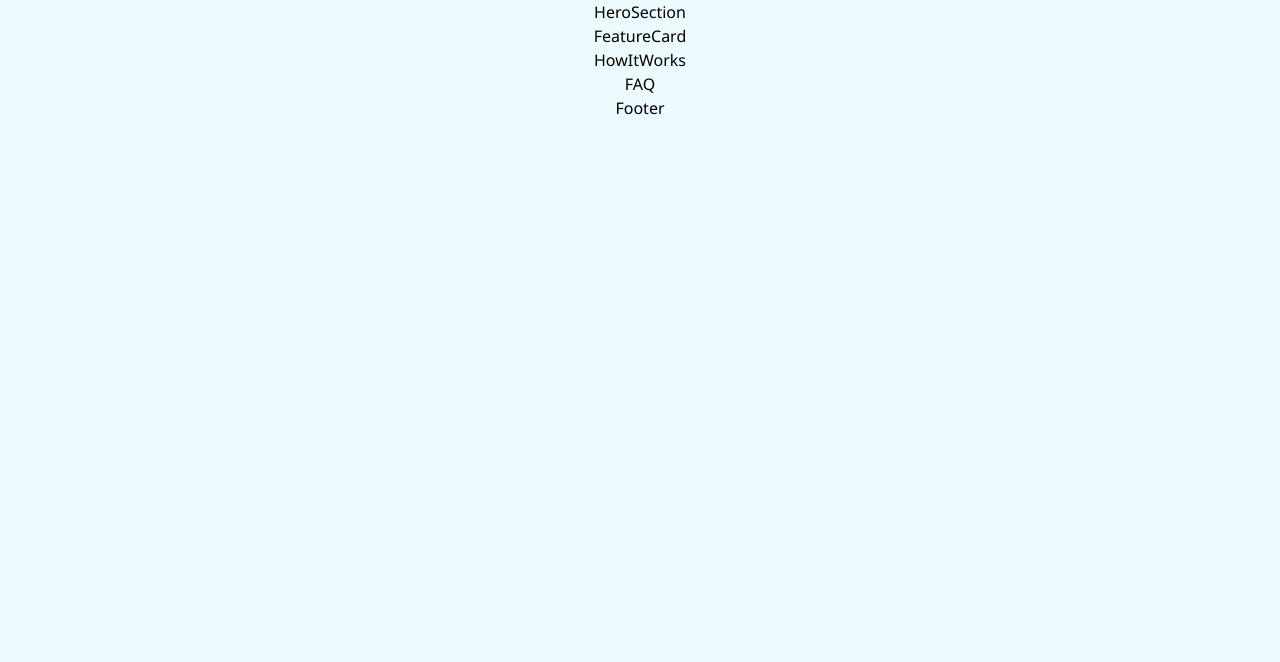
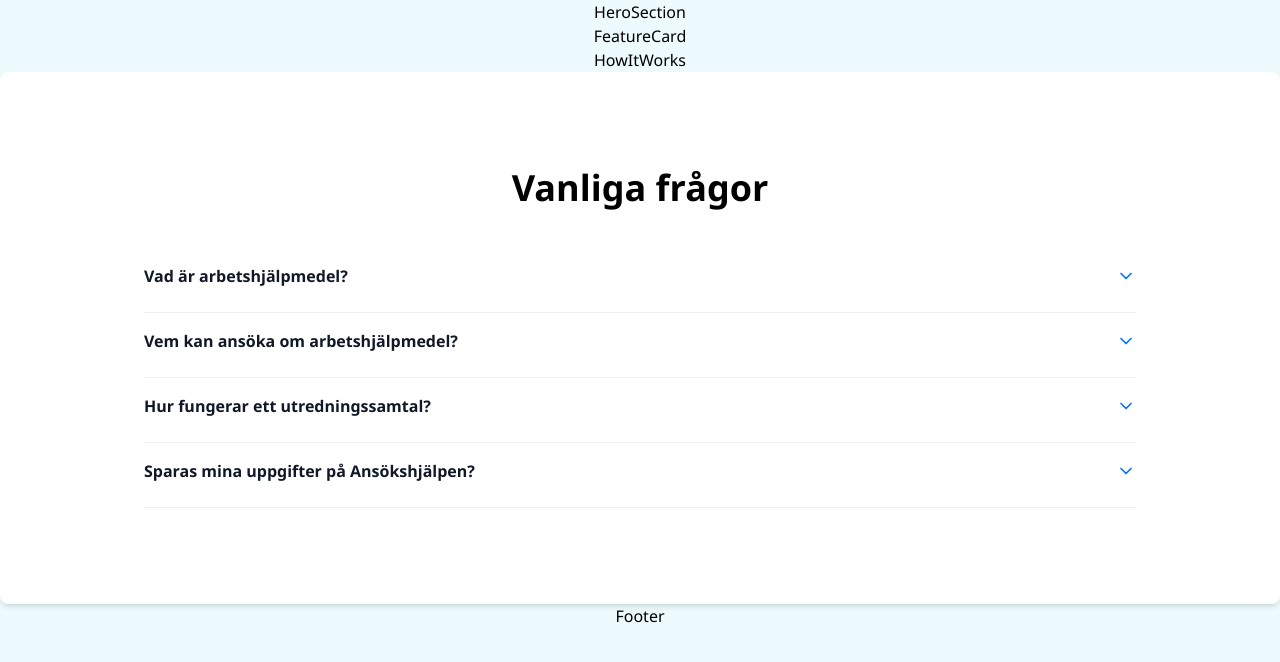
Before and after one commit to Gamefan00/chas_challenge, a Next.js app in the folder frontend/: page / in a window 1280 px wide. Shown: the top 662 px of the page. Built offline with nearby package versions, Linux system fonts and the light colour scheme.

Commit message:
Implement FAQ component with collapsible answers and animations

```diff
--- a/frontend/app/components/homepage/FAQ.jsx
+++ b/frontend/app/components/homepage/FAQ.jsx
@@ -1,7 +1,117 @@
-import React from "react";
+import { useState } from "react";
+import { motion, AnimatePresence } from "framer-motion";
 
 const FAQ = () => {
-  return <div>FAQ</div>;
+  const [openIndex, setOpenIndex] = useState(null);
+
+  // Array of FAQ data containing questions and their corresponding answers
+  const faqData = [
+    {
+      question: "Vad är arbetshjälpmedel?",
+      answer:
+        "Arbetshjälpmedel är produkter, verktyg eller anpassningar som gör det möjligt för personer med funktionsnedsättning att utföra sitt arbete. Det kan vara allt från ergonomiska möbler till specialiserad programvara eller tekniska hjälpmedel.",
+    },
+    {
+      question: "Vem kan ansöka om arbetshjälpmedel?",
+      answer:
+        "Personer med funktionsnedsättning som är anställda, egenföretagare, eller som ska börja ett arbete eller arbetsmarknadsutbildning kan ansöka om arbetshjälpmedel.",
+    },
+    {
+      question: "Hur fungerar ett utredningssamtal?",
+      answer:
+        "Ett utredningssamtal är ett möte där dina behov kartläggs. En handläggare träffar dig och eventuellt din arbetsgivare för att diskutera vilka hjälpmedel som kan underlätta ditt arbete. Samtalet kan ske på arbetsplatsen eller digitalt.",
+    },
+    {
+      question: "Sparas mina uppgifter på Ansökshjälpen?",
+      answer:
+        "Ja, dina uppgifter sparas säkert och i enlighet med GDPR. De används endast för att hantera din ansökan och kommer inte att delas med tredje part utan ditt samtycke.",
+    },
+  ];
+
+  // Function to toggle the visibility of an FAQ item's answer
+  const toggleFaq = (index) => {
+    setOpenIndex(index === openIndex ? null : index); // Close if already open, otherwise open the clicked item
+  };
+
+  return (
+    <div className="card bg-base-100 w-full shadow-md">
+      <div className="card-body p-12 md:px-36 md:py-24">
+        <motion.h6
+          className="mb-8 text-center text-4xl font-bold"
+          initial={{ opacity: 0, y: -10 }}
+          animate={{ opacity: 1, y: 0 }}
+          transition={{ duration: 0.5 }}
+        >
+          Vanliga frågor
+        </motion.h6>
+        <div className="w-full">
+          {faqData.map((faq, index) => (
+            <motion.div
+              key={index}
+              className="collapse-plus border-base-300 cursor-pointer border-b py-4"
+              initial={{ opacity: 0 }}
+              animate={{ opacity: 1 }}
+              transition={{ delay: index * 0.1 }} // Staggered animation for each FAQ item
+              onClick={() => toggleFaq(index)}
+            >
+              {/* Button to display the question and toggle the answer */}
+              <button
+                className="flex w-full cursor-pointer items-center justify-between text-left"
+                onClick={(e) => {
+                  e.stopPropagation(); // Prevent event bubbling
+                  toggleFaq(index);
+                }}
+              >
+                <h3 className="font-medium text-gray-900">{faq.question}</h3>
+                {/* Animated arrow icon to indicate open/close state */}
+                <motion.div
+                  className="text-primary"
+                  animate={{ rotate: index === openIndex ? 180 : 0 }} // Rotate arrow when open
+                  transition={{ duration: 0.3 }}
+                >
+                  <svg
+                    xmlns="http://www.w3.org/2000/svg"
+                    width="20"
+                    height="20"
+                    viewBox="0 0 24 24"
+                    fill="none"
+                    stroke="currentColor"
+                    strokeWidth="2"
+                    strokeLinecap="round"
+                    strokeLinejoin="round"
+                  >
+                    <polyline points="6 9 12 15 18 9"></polyline>
+                  </svg>
+                </motion.div>
+              </button>
+
+              {/* AnimatePresence to handle the animation of the answer's visibility */}
+              <AnimatePresence>
+                <motion.div
+                  initial={{ opacity: 0 }} // Initial state when hidden
+                  animate={{ opacity: 1 }} // Animate to visible state
+                  exit={{ opacity: 0 }} // Animate to hidden state when removed
+                  transition={{ duration: 0.2 }}
+                  className={`mt-2 overflow-hidden transition-all duration-200 ${
+                    index === openIndex ? "max-h-96" : "max-h-0"
+                  }`} // Dynamically set max height based on open state
+                >
+                  <motion.p
+                    className="w-full pr-12 leading-relaxed text-gray-600"
+                    initial={{ y: -5 }} // Slide in from above
+                    animate={{ y: 0 }}
+                    transition={{ duration: 0.2 }}
+                  >
+                    {faq.answer}
+                  </motion.p>{" "}
+                </motion.div>
+              </AnimatePresence>
+            </motion.div>
+          ))}
+        </div>
+      </div>
+    </div>
+  );
 };
 
 export default FAQ;
```
